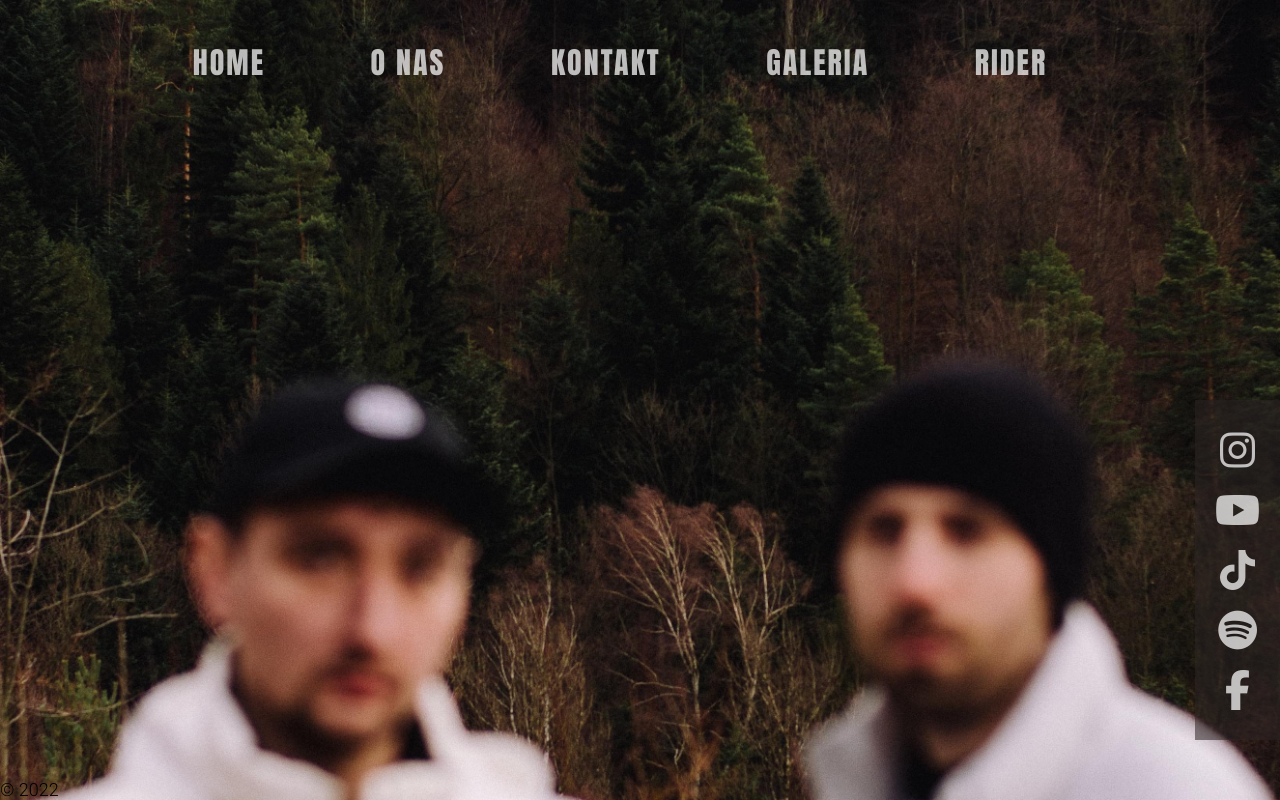
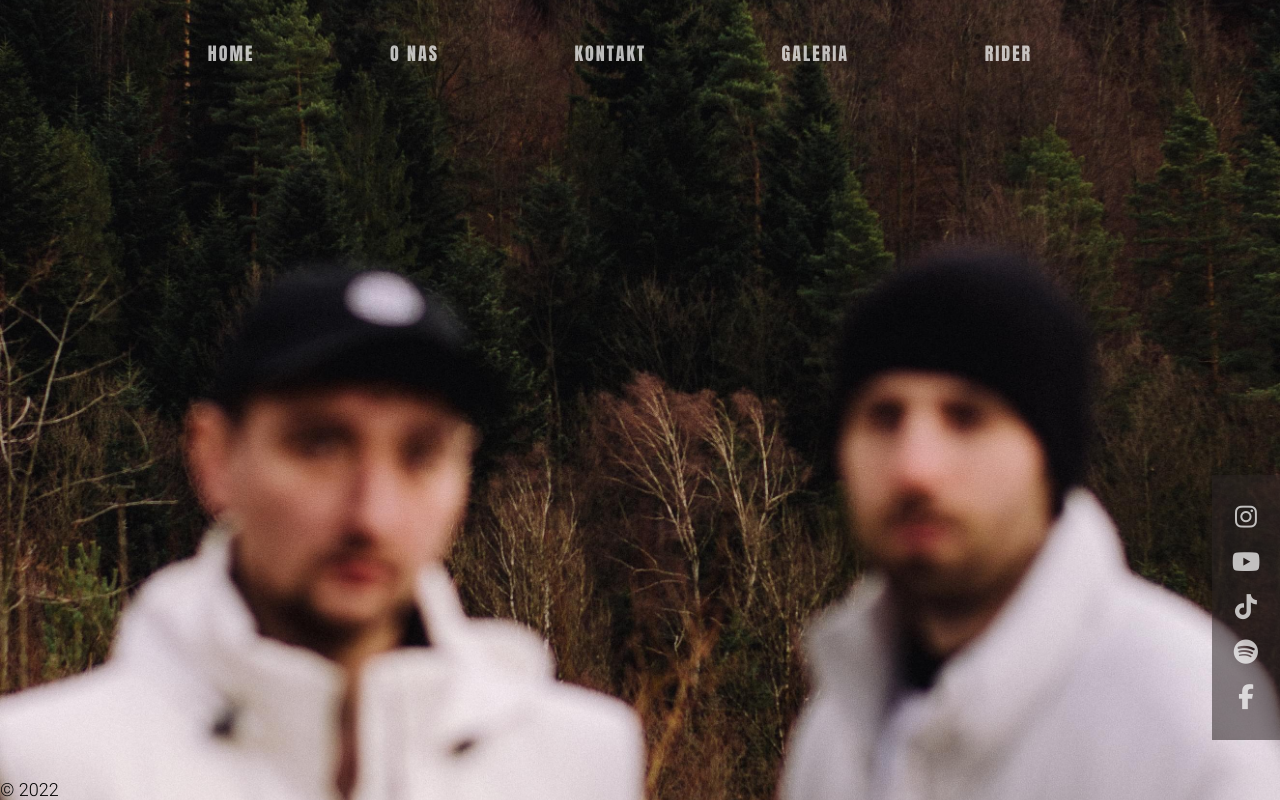
Before and after one commit to Koyun92/PK--website, a website: page index.html in a window 1280 px wide. Drawn offline with Linux system fonts and the light colour scheme.

Commit message:
adjusting fz

```diff
--- a/src/sass/style.scss
+++ b/src/sass/style.scss
@@ -26,7 +26,7 @@ body {
 .wrapper {
     background-image: url('../img/background-image.jpg');
     background-size: cover;
-    background-position: 50% 30%;
+    background-position: 50% 40%;
     background-repeat: no-repeat;
     padding: 2rem;
     width: 100vw;
@@ -149,7 +149,7 @@ body {
             color: $main-color;
             padding: 1rem;
             transition: .3s;
-            font-size: 3rem;
+            font-size: 2.5rem;
 
             &:hover {
                 color: $hover-color
@@ -189,7 +189,7 @@ body {
 
 
     .nav {
-        font-size: 2.5rem;
+        font-size: 1.8rem;
 
         .hamburger-inner,
         .hamburger-inner::after,
@@ -205,7 +205,7 @@ body {
 
 
     .nav {
-        font-size: 3rem;
+
         max-width: 1000px;
         margin: auto;
 
@@ -234,10 +234,7 @@ body {
             padding: 2rem 1rem;
 
 
-            i {
 
-                font-size: 4rem;
-            }
         }
 
 
```
Also changed, not shown: dist/css/style.min.css.
